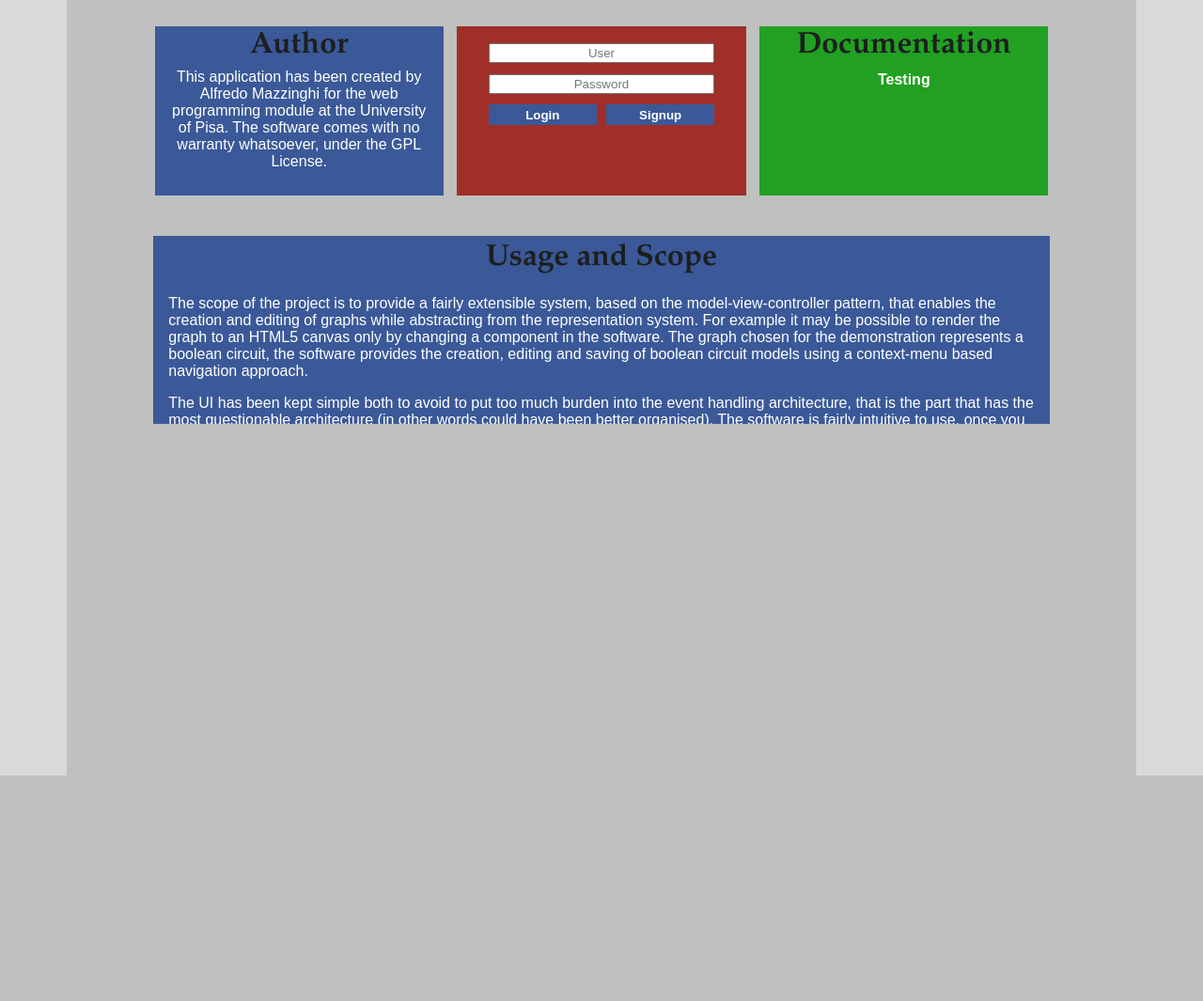
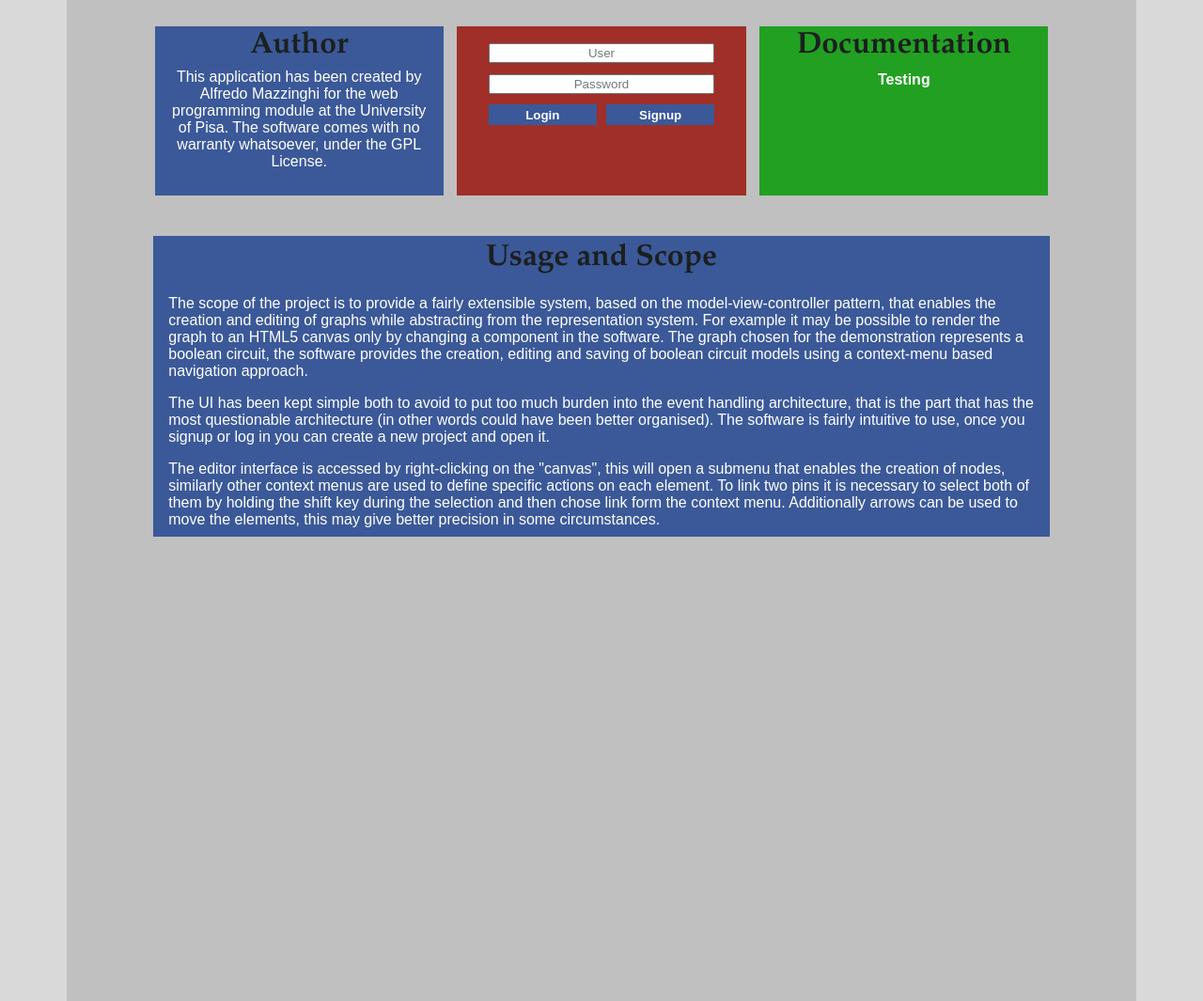
Before and after one commit to qwattash/unilib, a PHP site: page /pages/index.php in a window 1280 px wide. Shown: the part 120-1185 px from the top of the page at 94% size. Before the commit the page ends 945 px from the top, so only its background shows below. Run offline with PHP 8.4, Linux system fonts and the light colour scheme.

Commit message:
IE8 overflow auto not working hotfix

```diff
--- a/pweb/css/login.css
+++ b/pweb/css/login.css
@@ -28,7 +28,7 @@ div.tile_doc a:hover {
 }
 
 div.main_block {
-  height: 100%;
+  height: 130%;
   min-height: 200px;
 }
 
@@ -47,6 +47,10 @@ div.tile_description {
   height: 100%;
   padding: 0 1em;
   text-align: left;
+}
+
+div.tile_row_description {
+  max-height: 20em;
 }
 
 form.login_form {
--- a/pweb/pages/index.php
+++ b/pweb/pages/index.php
@@ -112,7 +112,7 @@
       </div>
     </div>
   </div>
-  <div class="tile_row">
+  <div class="tile_row tile_row_description">
     <div class="tile tile_description tile_blue">
       <div class="tile_content">
         <h2>Usage and Scope</h2>
```
